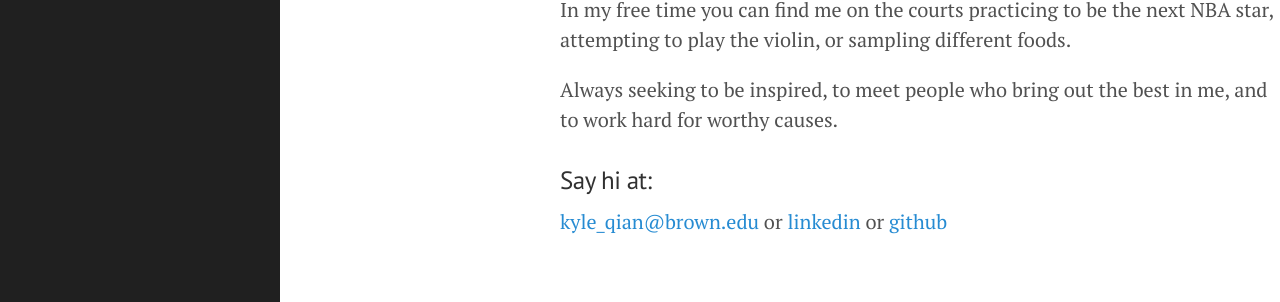
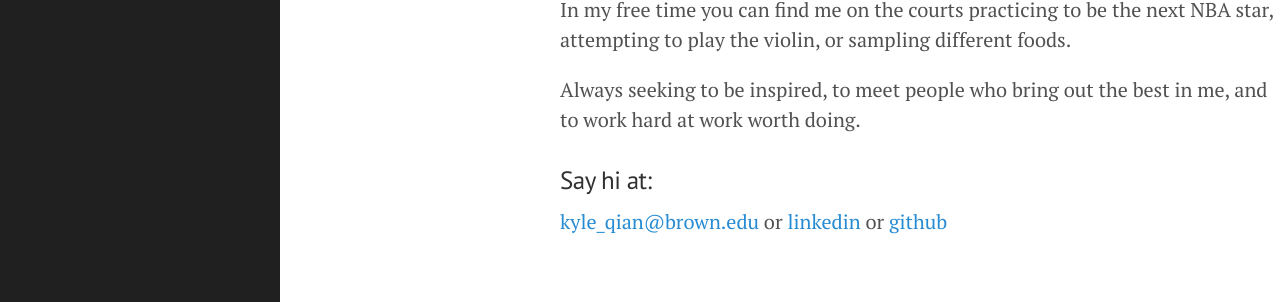
Before and after one commit to kqian5/kqian5.github.io, a Jekyll site: the page built from about.md, in a window 1280 px wide. Shown: the part 587-889 px from the top of the page. Built offline with Jekyll 4.4.1, drawn with Linux system fonts in a browser that asks for light colours.

Commit message:
Update about.md

```diff
--- a/about.md
+++ b/about.md
@@ -11,7 +11,7 @@ This summer, I had a great experience interning at a 3D printing company, Encash
 
 In my free time you can find me on the courts practicing to be the next NBA star, attempting to play the violin, or sampling different foods.
 
-Always seeking to be inspired, to meet people who bring out the best in me, and to work hard for worthy causes.
+Always seeking to be inspired, to meet people who bring out the best in me, and to work hard at work worth doing.
 
 ### Say hi at:
 
```
